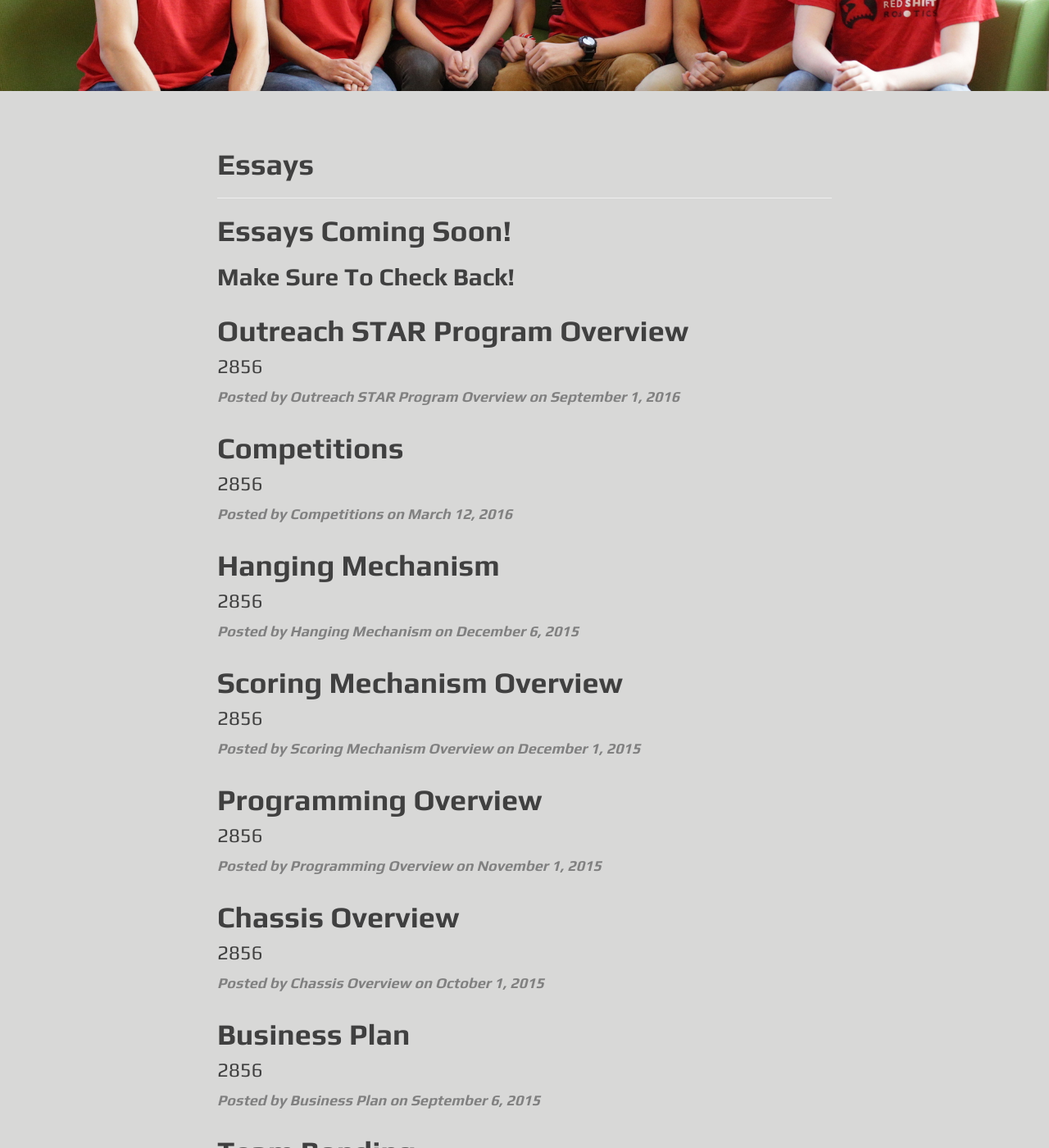
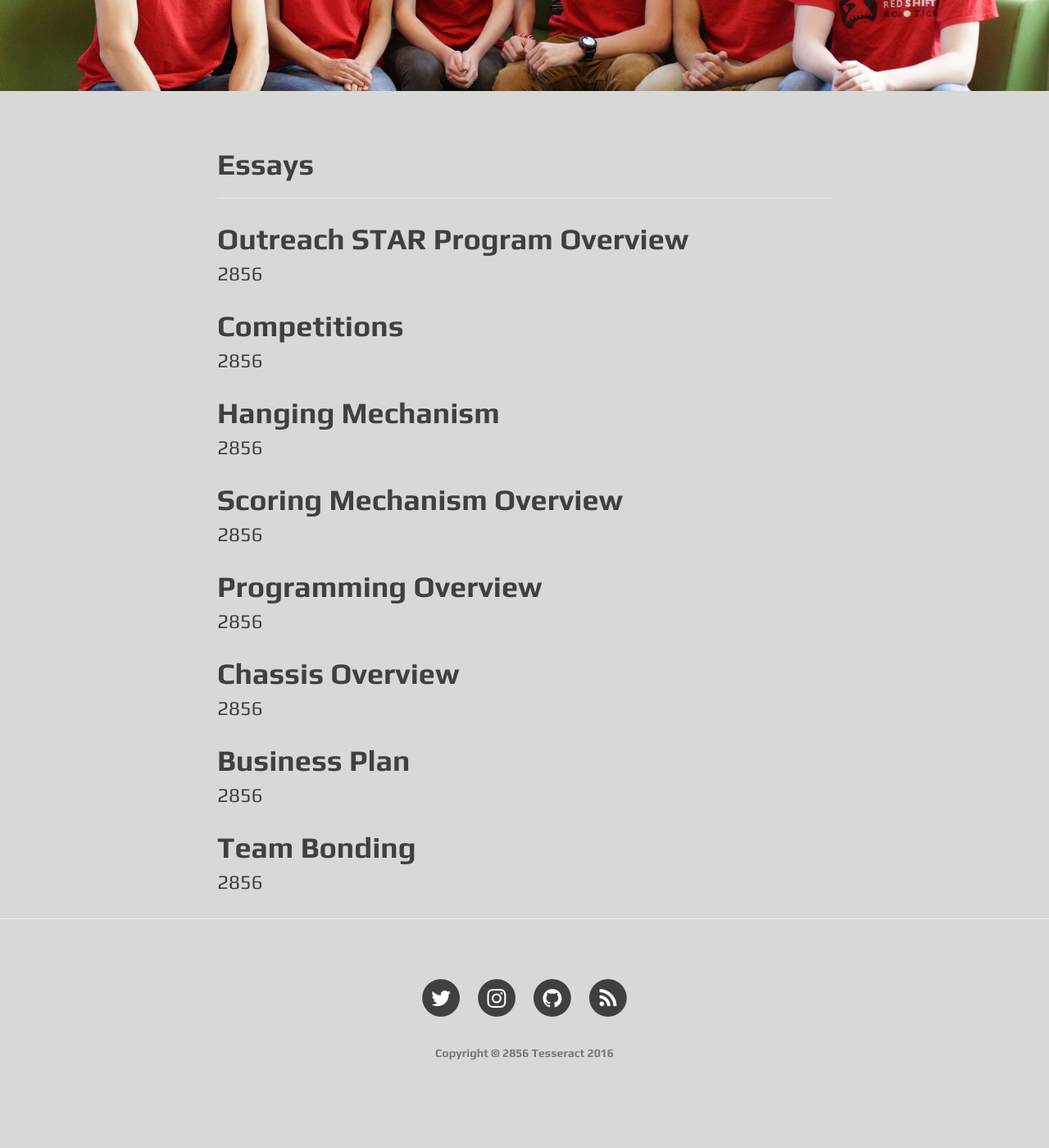
Before and after one commit to redshiftrobotics/2856-essays, a Jekyll site: the page built from index.html, in a window 1280 px wide and 1400 px high, scrolled down 489 px. Shown: the whole window at 82% size. Built offline with Jekyll 4.4.1, drawn with Linux system fonts in a browser that asks for light colours; nearby versions of some CDN libraries; the list of posts is cut into pages by our own code; after the commit the page ends 1849 px from its top, so only the background shows below that; some of the changed text lies outside the part shown.

Commit message:
fix index

```diff
--- a/index.html
+++ b/index.html
@@ -7,8 +7,7 @@ header-img: "img/home-bg.jpg"
 
 <h1>Essays</h1>
 <hr>
-<h1>Essays Coming Soon!</h1>
-<h2>Make Sure To Check Back!</h2>
+
 
 {% for post in paginator.posts %}
 
@@ -24,6 +23,6 @@ header-img: "img/home-bg.jpg"
         {% endif %}
 
     </a>
-    <p class="post-meta">Posted by {% if post.author %}{{ post.author }}{% else %}{{ post.title }}{% endif %} on {{ post.date | date: "%B %-d, %Y" }}</p>
+
 </div>
 {% endfor %}
```
